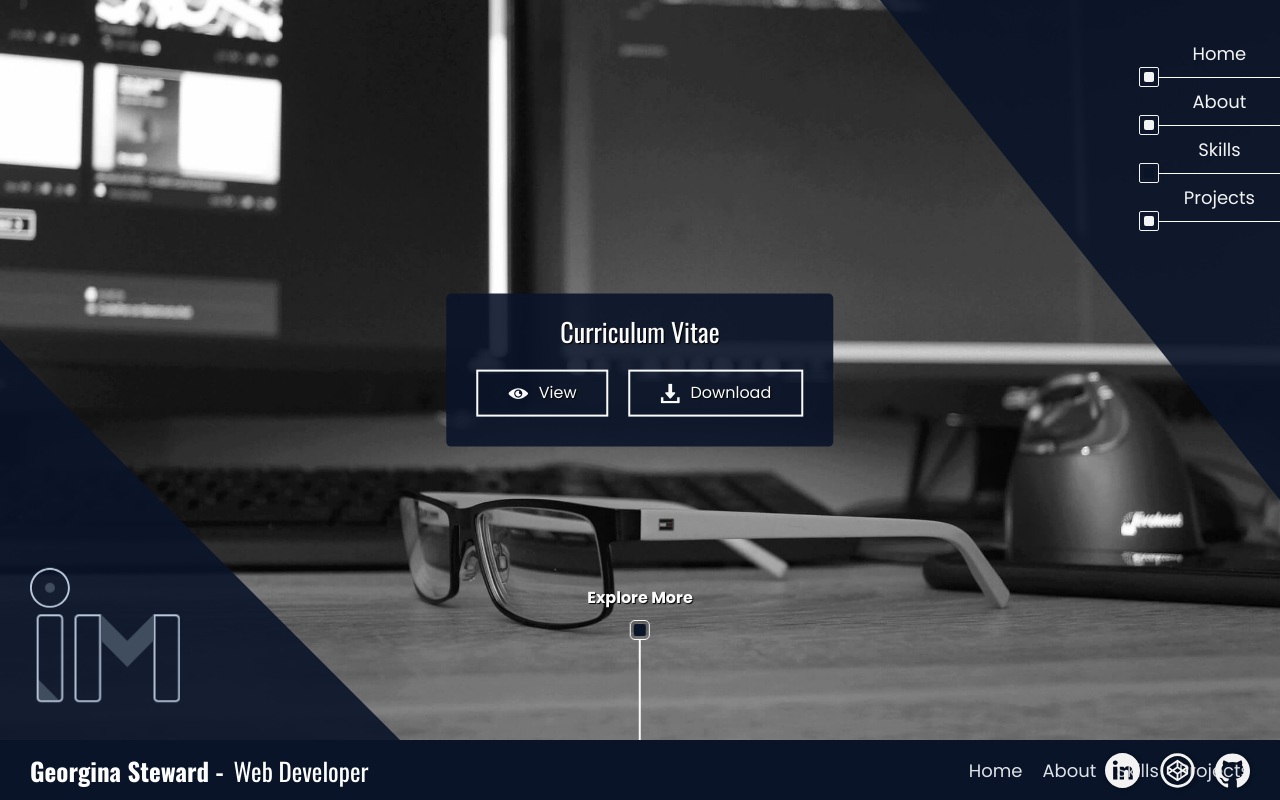
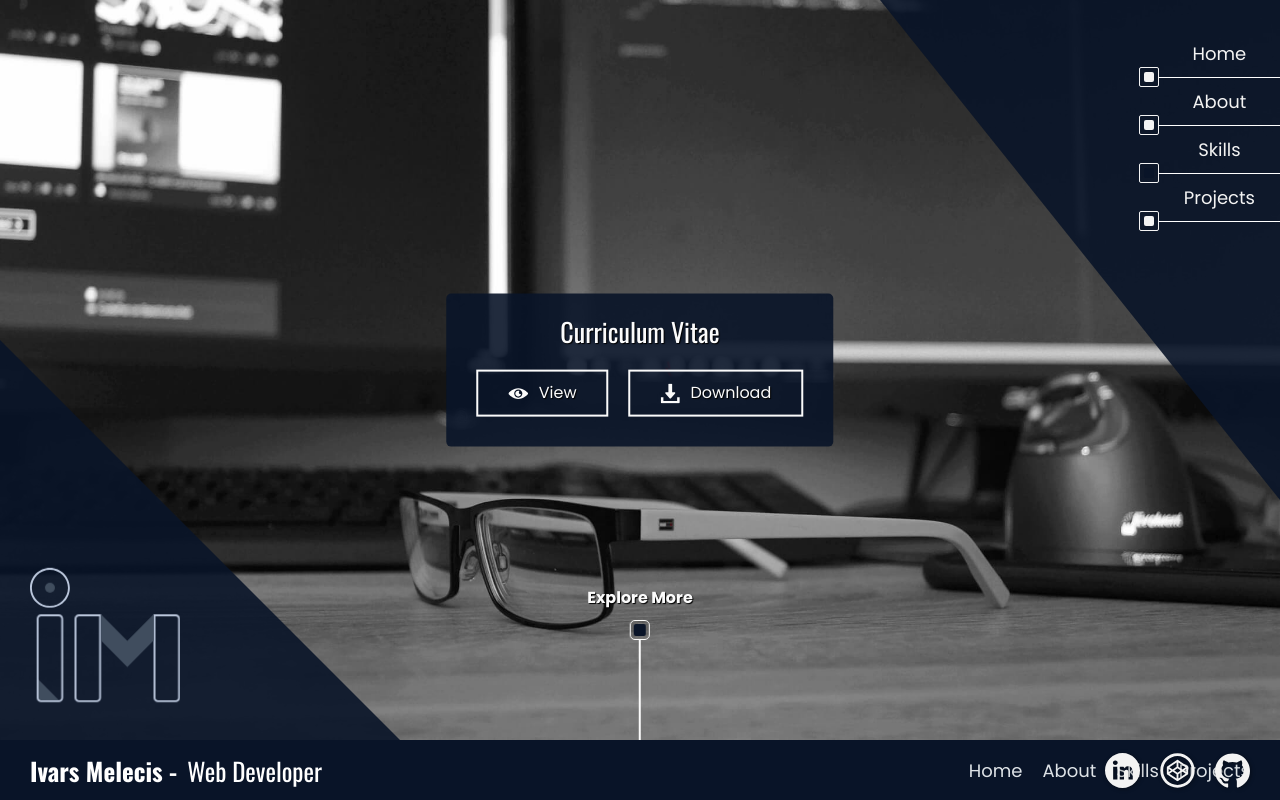
Before and after one commit to ivars-melecis/resume, a React (Create React App) app: page / in a window 1280 px wide. Shown: the top 800 px of the page. Built offline with nearby package versions, Linux system fonts and the light colour scheme.

Commit message:
revert demo

```diff
--- a/public/fakeHomeService.js
+++ b/public/fakeHomeService.js
@@ -1,6 +1,6 @@
 function getHomeData() {
   return {
-    name: 'Georgina Steward',
+    name: 'Ivars Melecis',
     homeSections: ['Home', 'About', 'Projects', 'Contact'],
     socialLinks: [
       {
--- a/src/contexts/HomeContext.jsx
+++ b/src/contexts/HomeContext.jsx
@@ -5,7 +5,7 @@ export const HomeContext = createContext();
 
 const HomeContextProvider = props => {
   const [data, dispatch] = useReducer(homeReducer, {
-    siteName: 'Georgina Steward',
+    siteName: 'Ivars Melecis',
     profession: 'Web Developer',
     cvFile: 'cv-ivars-melecis.pdf',
     sections: ['home', 'about', 'skills', 'projects'],
```
